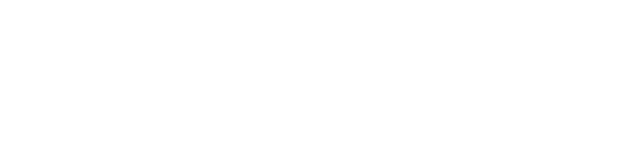
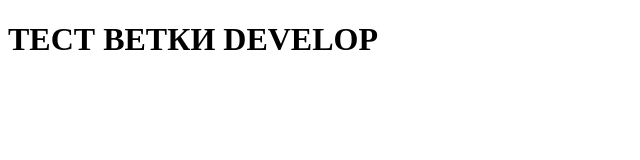
Before and after one commit to q100km/test-git-2, a plain HTML site: page index.html in a window 1280 px wide. Shown: the whole page, without its empty margins (0-640 px from the left). Drawn offline with Linux system fonts and the light colour scheme.

Commit message:
add branch DEVELOP, change ind.js , ind.html

```diff
--- a/index.html
+++ b/index.html
@@ -6,6 +6,7 @@
     <title>TEST-GIT-2</title>
   </head>
   <body>
+    <h1>ТЕСТ ВЕТКИ DEVELOP</h1>
     <script src="index.js"></script>
   </body>
 </html>
--- a/index.js
+++ b/index.js
@@ -1 +1,3 @@
 console.log('asd')
+
+console.log('ТЕСТ ВЕТОК DEVELOP')
```
